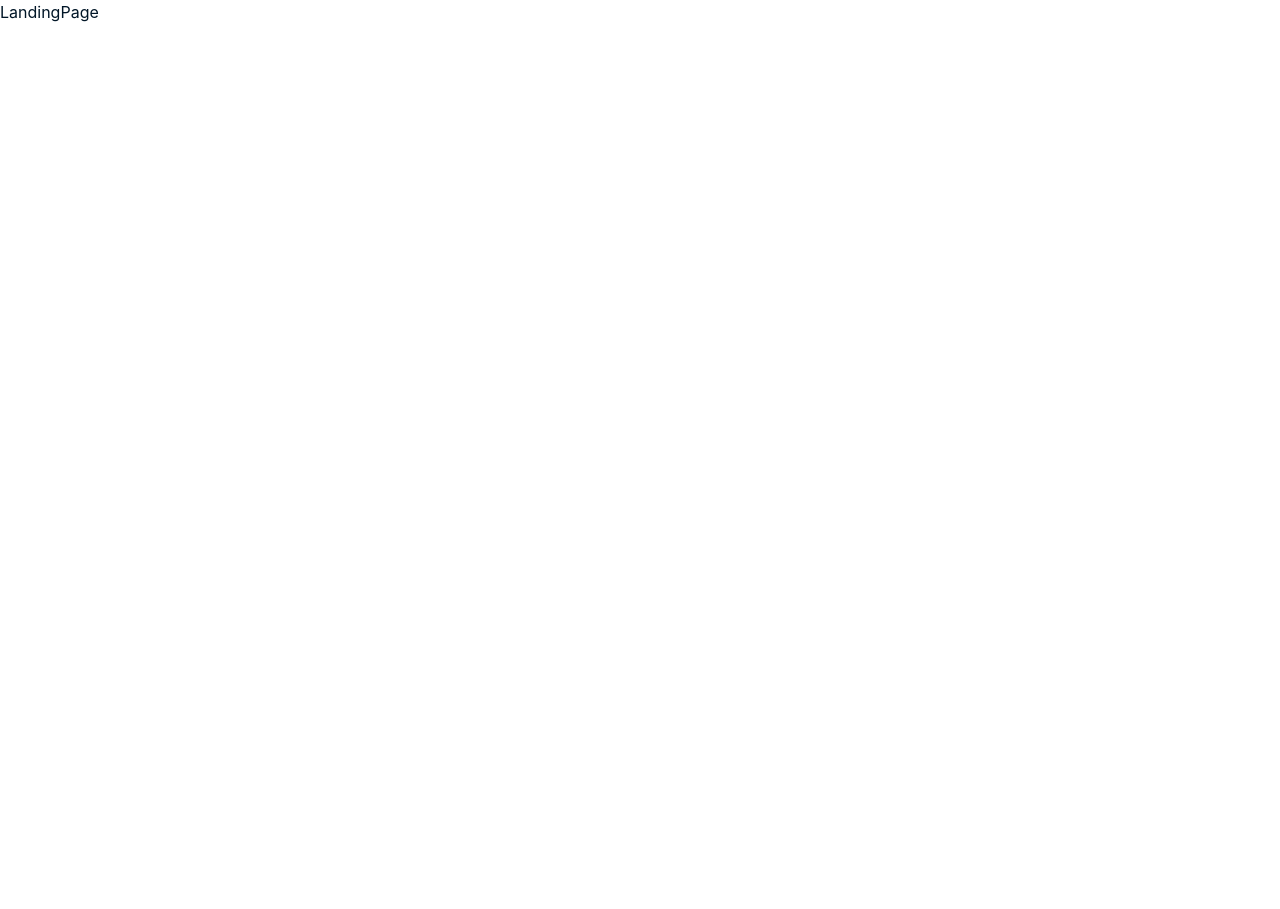
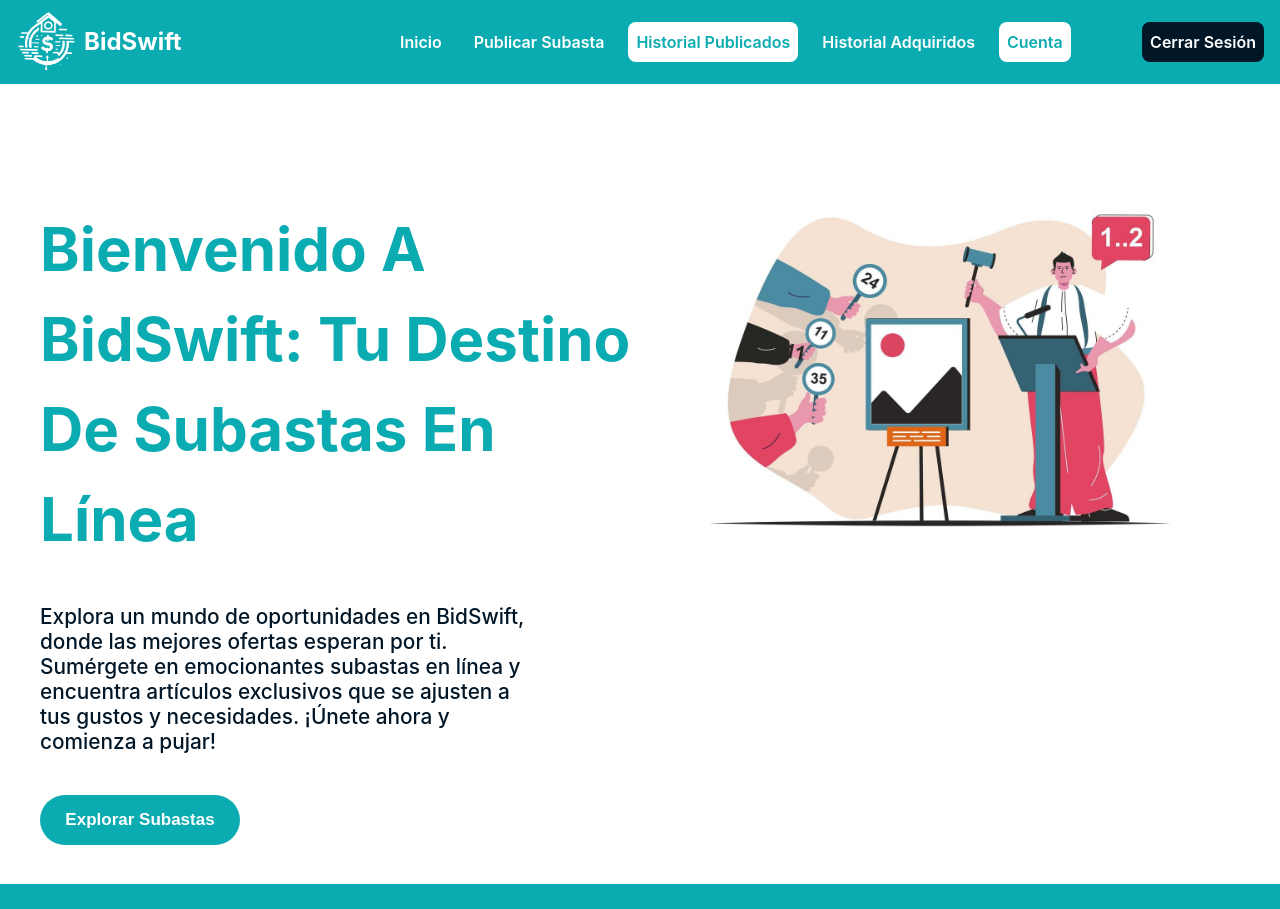
Before and after one commit to JuanDavid-Mendoza/BidSwift_Frontend, a React (Vite) app: page / in a window 1280 px wide. Shown: the top 909 px of the page. Before the commit the page ends 800 px from the top, so only its background shows below. Built offline with nearby package versions, Linux system fonts and the light colour scheme.

Commit message:
NotFoundPage and LandingPage

```diff
--- a/src/App.jsx
+++ b/src/App.jsx
@@ -6,6 +6,7 @@ import HomePage from "./pages/HomePage";
 import AuctionPage from "./pages/AuctionPage";
 import PublishAuctionPage from "./pages/PublishAuctionPage";
 import PurchasedPage from "./pages/PurchasedPage";
+import NotFoundPage from "./pages/NotFoundPage";
 
 const router = createBrowserRouter([
     {
@@ -32,6 +33,10 @@ const router = createBrowserRouter([
         path: "/purchased-products",
         element: <PurchasedPage />,
     },
+    {
+        path: "*",
+        element: <NotFoundPage />,
+    },
 ]);
 
 function App() {
--- a/src/components/styles/AuctionCard.css
+++ b/src/components/styles/AuctionCard.css
@@ -83,6 +83,7 @@ h1 {
 
 .card .btn {
     background-color: #0aabb1;
+    cursor: pointer;
     border-radius: 5px;
     color: #fff;
     display: block;
--- a/src/components/styles/FileInput.css
+++ b/src/components/styles/FileInput.css
@@ -79,3 +79,10 @@
   .info {
     font-size: 0.8rem;
   }
+
+  .file-card i svg {
+    position: relative;
+    margin: 0;
+    top: 0;
+    left: 0;
+  }
--- a/src/components/styles/Navbar.css
+++ b/src/components/styles/Navbar.css
@@ -71,6 +71,7 @@ nav .menu span {
 
 .btn a {
     background-color: #011627;
+    color: #fff;
     border-radius: 0.5rem;
     margin-left: 1rem;
     margin-right: 1rem;
--- a/src/pages/LandingPage.jsx
+++ b/src/pages/LandingPage.jsx
@@ -1,13 +1,39 @@
-import React from 'react'
-import Footer from '../components/Footer';
-import Navbar from '../components/Navbar';
+import React from "react";
+import { useNavigate } from "react-router-dom";
+
+import Footer from "../components/Footer";
+import Navbar from "../components/Navbar";
+
+import "./styles/LandingPage.css";
+import auctionImg from "../assets/auction.jpg"
 
 function LandingPage() {
-  return (
-      <div>
-        LandingPage
-    </div>
-  )
+  const navigate = useNavigate();
+
+    return (
+        <div>
+            <Navbar />
+
+            <div className="landing">
+                <div class="mid_container">
+                    <div class="content">
+                        <h1>
+                          Bienvenido a BidSwift: Tu Destino de Subastas en Línea
+                        </h1>
+                        <p>
+                        Explora un mundo de oportunidades en BidSwift, donde las mejores ofertas esperan por ti.
+                        Sumérgete en emocionantes subastas en línea y encuentra artículos exclusivos que se ajusten a tus gustos y necesidades. ¡Únete ahora y comienza a pujar!
+                        </p>
+                        <button onClick={()=>navigate('/home')} class="btn">Explorar Subastas</button>
+                    </div>
+                    <div class="image">
+                        <img src={auctionImg} alt="Auction" />
+                    </div>
+                </div>
+            </div>
+            <Footer />
+        </div>
+    );
 }
 
 export default LandingPage;
--- a/src/pages/NotFoundPage.jsx
+++ b/src/pages/NotFoundPage.jsx
@@ -0,0 +1,94 @@
+import React from "react";
+import { useNavigate } from "react-router-dom";
+
+import Footer from "../components/Footer";
+import Navbar from "../components/Navbar";
+
+import "./styles/NotFoundPage.css";
+
+function NotFoundPage() {
+    const navigate = useNavigate();
+
+    return (
+        <div>
+            <Navbar />
+
+            <div className="not-found-content">
+                <svg
+                    width="380px"
+                    height="500px"
+                    viewBox="0 0 837 1045"
+                    version="1.1"
+                    xmlns="http://www.w3.org/2000/svg"
+                    xmlns:xlink="http://www.w3.org/1999/xlink"
+                    xmlns:sketch="http://www.bohemiancoding.com/sketch/ns"
+                >
+                    <g
+                        id="Page-1"
+                        stroke="none"
+                        stroke-width="1"
+                        fill="none"
+                        fill-rule="evenodd"
+                        sketch:type="MSPage"
+                    >
+                        <path
+                            d="M353,9 L626.664028,170 L626.664028,487 L353,642 L79.3359724,487 L79.3359724,170 L353,9 Z"
+                            id="Polygon-1"
+                            stroke="#007FB2"
+                            stroke-width="6"
+                            sketch:type="MSShapeGroup"
+                        ></path>
+                        <path
+                            d="M78.5,529 L147,569.186414 L147,648.311216 L78.5,687 L10,648.311216 L10,569.186414 L78.5,529 Z"
+                            id="Polygon-2"
+                            stroke="#EF4A5B"
+                            stroke-width="6"
+                            sketch:type="MSShapeGroup"
+                        ></path>
+                        <path
+                            d="M773,186 L827,217.538705 L827,279.636651 L773,310 L719,279.636651 L719,217.538705 L773,186 Z"
+                            id="Polygon-3"
+                            stroke="#795D9C"
+                            stroke-width="6"
+                            sketch:type="MSShapeGroup"
+                        ></path>
+                        <path
+                            d="M639,529 L773,607.846761 L773,763.091627 L639,839 L505,763.091627 L505,607.846761 L639,529 Z"
+                            id="Polygon-4"
+                            stroke="#F2773F"
+                            stroke-width="6"
+                            sketch:type="MSShapeGroup"
+                        ></path>
+                        <path
+                            d="M281,801 L383,861.025276 L383,979.21169 L281,1037 L179,979.21169 L179,861.025276 L281,801 Z"
+                            id="Polygon-5"
+                            stroke="#36B455"
+                            stroke-width="6"
+                            sketch:type="MSShapeGroup"
+                        ></path>
+                    </g>
+                </svg>
+                <div class="message-box">
+                    <h1>404</h1>
+                    <h3>Página no encontrada</h3>
+                    <p>
+                        ¡Vaya! Parece que te has desviado del camino. <br />
+                        Lo sentimos, pero la página que buscas no está
+                        disponible en este momento. ¿Por qué no regresas a la
+                        página principal y exploras nuestras emocionantes
+                        subastas?
+                    </p>
+                    <div class="button-404">
+                        <button onClick={() => navigate("/home")} class="btn">
+                            Ver Subastas
+                        </button>
+                    </div>
+                </div>
+            </div>
+
+            <Footer />
+        </div>
+    );
+}
+
+export default NotFoundPage;
--- a/src/pages/styles/LandingPage.css
+++ b/src/pages/styles/LandingPage.css
@@ -0,0 +1,53 @@
+.landing{
+    width: 100%;
+    height: 100vh;
+}
+
+.landing .btn{
+    width: 150px;
+    height: 45px;
+    font-weight: bold;
+    font-size: 15px;
+    border: none;
+    background-color: #6c63ff;
+    color: #fff;
+    border-radius: 30px;
+    cursor: pointer;
+}
+.mid_container{
+    width: 1200px;
+    margin: auto;
+    display: flex;
+    justify-content: space-between;
+    padding-top: 5rem;
+}
+.mid_container h1{
+    font-size: 60px;
+    color: #0aabb1;
+}
+.mid_container .btn{
+    margin-top: 20px;
+    width: 200px;
+    height: 50px;
+    font-size: 17px;
+    background-color: #0aabb1;
+    color: #fff;
+}
+
+.mid_container .btn:hover{
+    background-color: #fff;
+    color: #0aabb1;
+    border: solid 1px #0aabb1;
+}
+
+.mid_container p{
+    line-height: 25px;
+    font-size: 1.3rem;
+    font-weight: 500;
+    color: #011627;
+    margin-top: 20px;
+    margin-right: 100px;
+}
+.image img{
+    width: 600px;
+}
--- a/src/pages/styles/NotFoundPage.css
+++ b/src/pages/styles/NotFoundPage.css
@@ -0,0 +1,87 @@
+.not-found-content {
+    height: 80vh;
+}
+.not-found-content svg {
+    position: absolute;
+    top: 50%;
+    left: 50%;
+    margin-top: -250px;
+    margin-left: -400px;
+}
+.not-found-content .message-box {
+    height: 200px;
+    width: 380px;
+    position: absolute;
+    top: 40%;
+    left: 50%;
+    margin-top: -100px;
+    margin-left: 50px;
+    color: #011627;
+    font-family: Roboto;
+    font-weight: 300;
+}
+.not-found-content .message-box h1 {
+    font-size: 60px;
+    line-height: 46px;
+    margin-bottom: 40px;
+}
+.not-found-content .btn {
+    background-color: #0aabb1;
+    border: none;
+    border-radius: 5px;
+    color: #fff;
+    padding: 10px;
+    width: 100%;
+    transition: box-shadow 0.3s ease-in-out, transform 0.3s ease-in-out;
+}
+
+.not-found-content .btn:hover {
+    background-color: #fff;
+    color: #0aabb1;
+    border: solid 1px #0aabb1;
+    box-shadow: 0 5px 10px rgba(0, 0, 0, 0.3);
+    transform: translateY(-2px);
+}
+
+#Polygon-1,
+#Polygon-2,
+#Polygon-3,
+#Polygon-4,
+#Polygon-4,
+#Polygon-5 {
+    animation: float 1s infinite ease-in-out alternate;
+}
+#Polygon-2 {
+    animation-delay: 0.2s;
+}
+#Polygon-3 {
+    animation-delay: 0.4s;
+}
+#Polygon-4 {
+    animation-delay: 0.6s;
+}
+#Polygon-5 {
+    animation-delay: 0.8s;
+}
+
+@keyframes float {
+    100% {
+        transform: translateY(20px);
+    }
+}
+@media (max-width: 450px) {
+    .not-found-content svg {
+        position: absolute;
+        top: 50%;
+        left: 50%;
+        margin-top: -250px;
+        margin-left: -190px;
+    }
+    .not-found-content .message-box {
+        top: 50%;
+        left: 50%;
+        margin-top: -100px;
+        margin-left: -190px;
+        text-align: center;
+    }
+}
```
Also changed, not shown: src/assets/auction.jpg (added).
